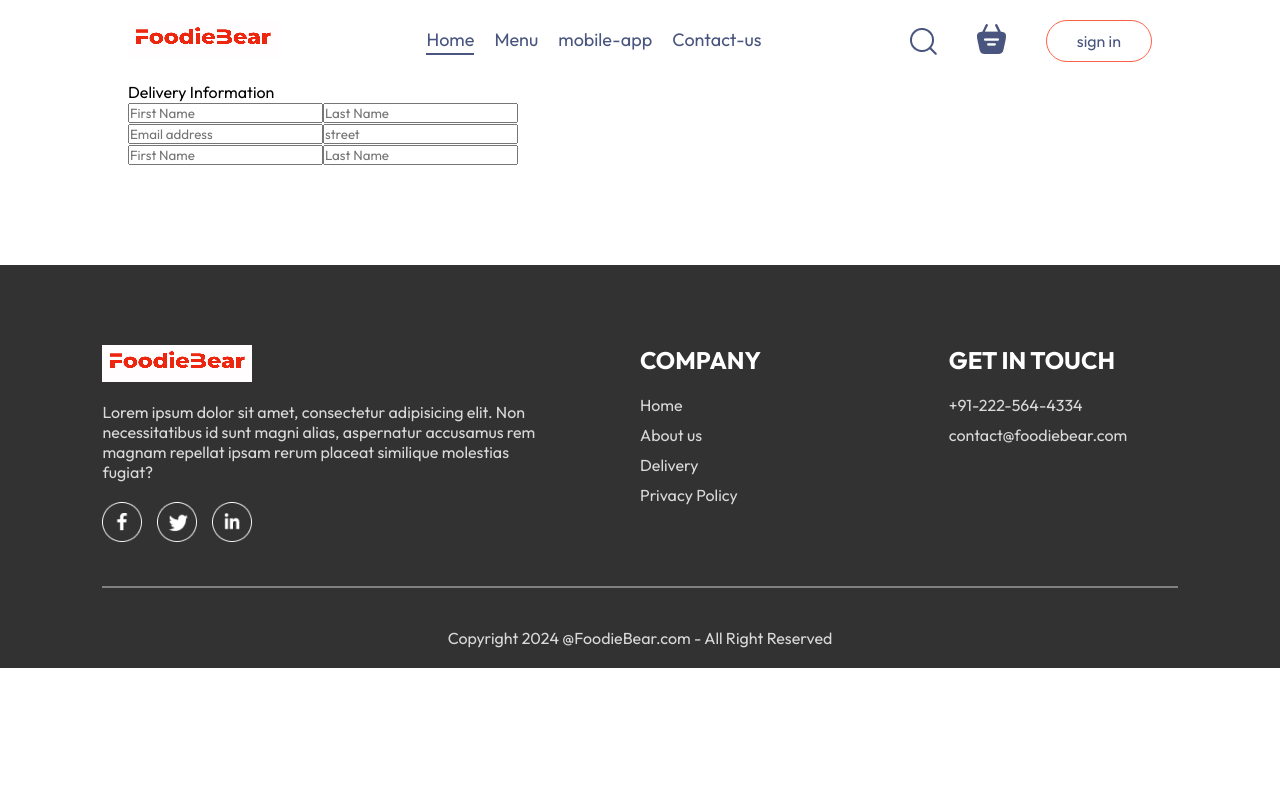
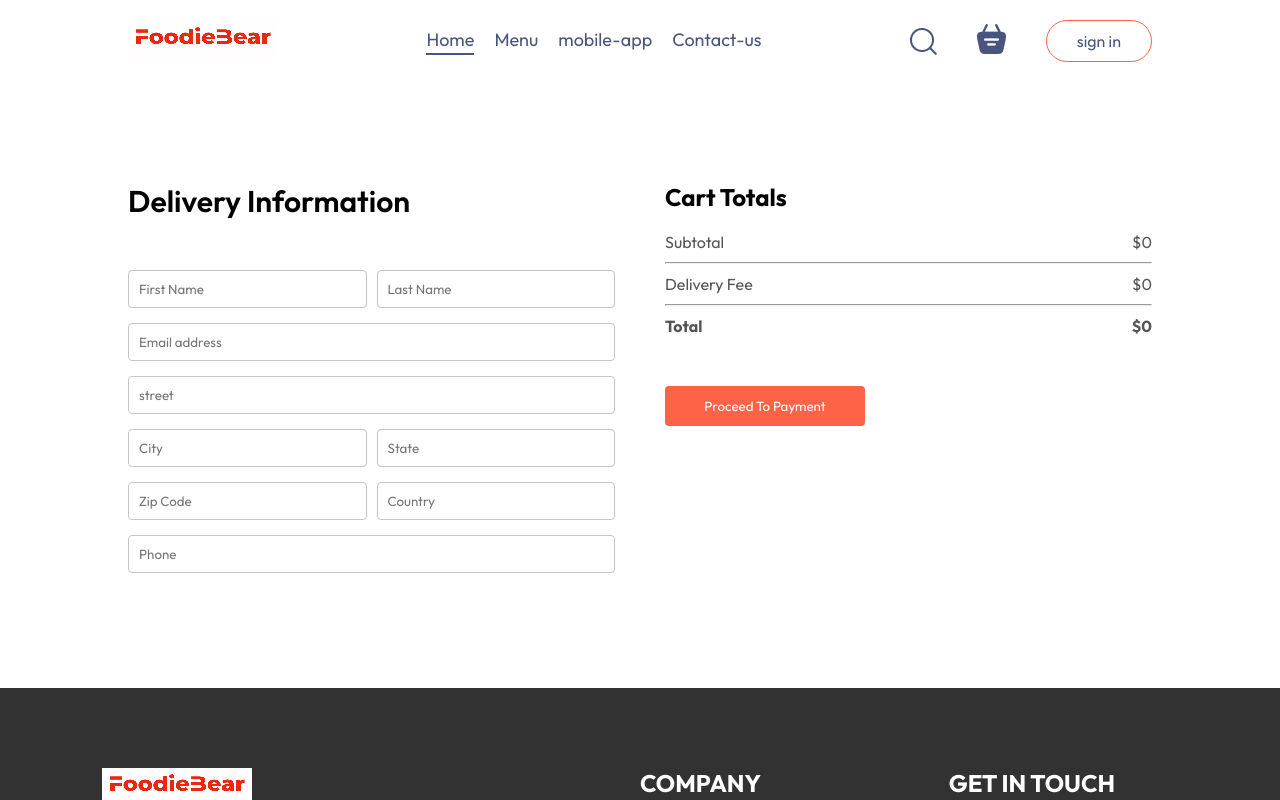
Before and after one commit to HAXAZE/FoodieBear, a React (Vite) app in the folder Frontend/: page /order in a window 1280 px wide. Shown: the top 800 px of the page. Built offline with nearby package versions, Linux system fonts and the light colour scheme.

Commit message:
completed the Full Frontend

```diff
--- a/Frontend/src/pages/Cart/Cart.jsx
+++ b/Frontend/src/pages/Cart/Cart.jsx
@@ -49,12 +49,12 @@
               <hr />
               <div className="cart-total-details">
                 <p>Delivery Fee</p>
-                <p>${2}</p>
+                <p>${getTotalCartAmount()===0?0:2}</p>
               </div>
               <hr />
               <div className="cart-total-details">
                 <b>Total</b>
-                <b>${getTotalCartAmount()+2}</b>
+                <b>${getTotalCartAmount()===0?0:getTotalCartAmount()+2}</b>
               </div>
             </div>
             <button onClick={()=>navigate('/order')}>Proceed To Checkout</button>
--- a/Frontend/src/pages/PlaceOrder/PlaceOrder.css
+++ b/Frontend/src/pages/PlaceOrder/PlaceOrder.css
@@ -0,0 +1,35 @@
+.place-order{
+    display: flex;
+    align-items: start;
+    justify-content: space-between;
+    gap: 50px;
+    margin-top: 100px;
+}
+.place-order-left{
+    width: 100%;
+    max-width: max(30%,500px);
+}
+.place-order-left .title{
+    font-size: 30px;
+    font-weight: 600;
+    margin-bottom: 50px;
+}
+.place-order-left input{
+    margin-bottom: 15px;
+    width: 100%;
+    padding: 10px;
+    border: 1px solid #c5c5c5;
+    border-radius: 4px;
+    outline-color: tomato;
+}
+.place-order-left .multi-fields{
+    display: flex;
+    gap: 10px;
+}
+.place-order-right{
+    width: 100%;
+    max-width: max(40%,500px);
+}
+.place-order .cart-total button{
+    margin-top: 30px;
+}
--- a/Frontend/src/pages/PlaceOrder/PlaceOrder.jsx
+++ b/Frontend/src/pages/PlaceOrder/PlaceOrder.jsx
@@ -1,6 +1,10 @@
-import React from 'react'
+import React, { useContext } from 'react'
 import './PlaceOrder.css'
+import { StoreContext } from '../../context/StoreContext'
 const PlaceOrder = () => {
+
+  const {getTotalCartAmount} = useContext(StoreContext)
+
   return (
     <form className='place-order'>
       <div className="place-order-left">
@@ -12,14 +16,37 @@
       <input type="email" placeholder='Email address' />
       <input type="text" placeholder='street' />
       <div className="multi-fields">
-        <input type="text" placeholder='First Name' />
-        <input type="text" placeholder='Last Name' />
+        <input type="text" placeholder='City' />
+        <input type="text" placeholder='State' />
       </div>
+      <div className="multi-fields">
+        <input type="text" placeholder='Zip Code' />
+        <input type="text" placeholder='Country' />
+      </div>
+      <input type="text" placeholder='Phone' />
       </div>
       <div className="place-order-right">
-
-      </div>
-
+      <div className="cart-total">
+            <h2>Cart Totals</h2>
+            <div>
+            <div className="cart-total-details">
+                <p>Subtotal</p>
+                <p>${getTotalCartAmount()}</p>
+              </div>
+              <hr />
+              <div className="cart-total-details">
+                <p>Delivery Fee</p>
+                <p>${getTotalCartAmount()===0?0:2}</p>
+              </div>
+              <hr />
+              <div className="cart-total-details">
+                <b>Total</b>
+                <b>${getTotalCartAmount()===0?0:getTotalCartAmount()+2}</b>
+              </div>
+            </div>
+            <button> Proceed To Payment</button>
+            </div>
+            </div>
     </form>
 
   )
```
